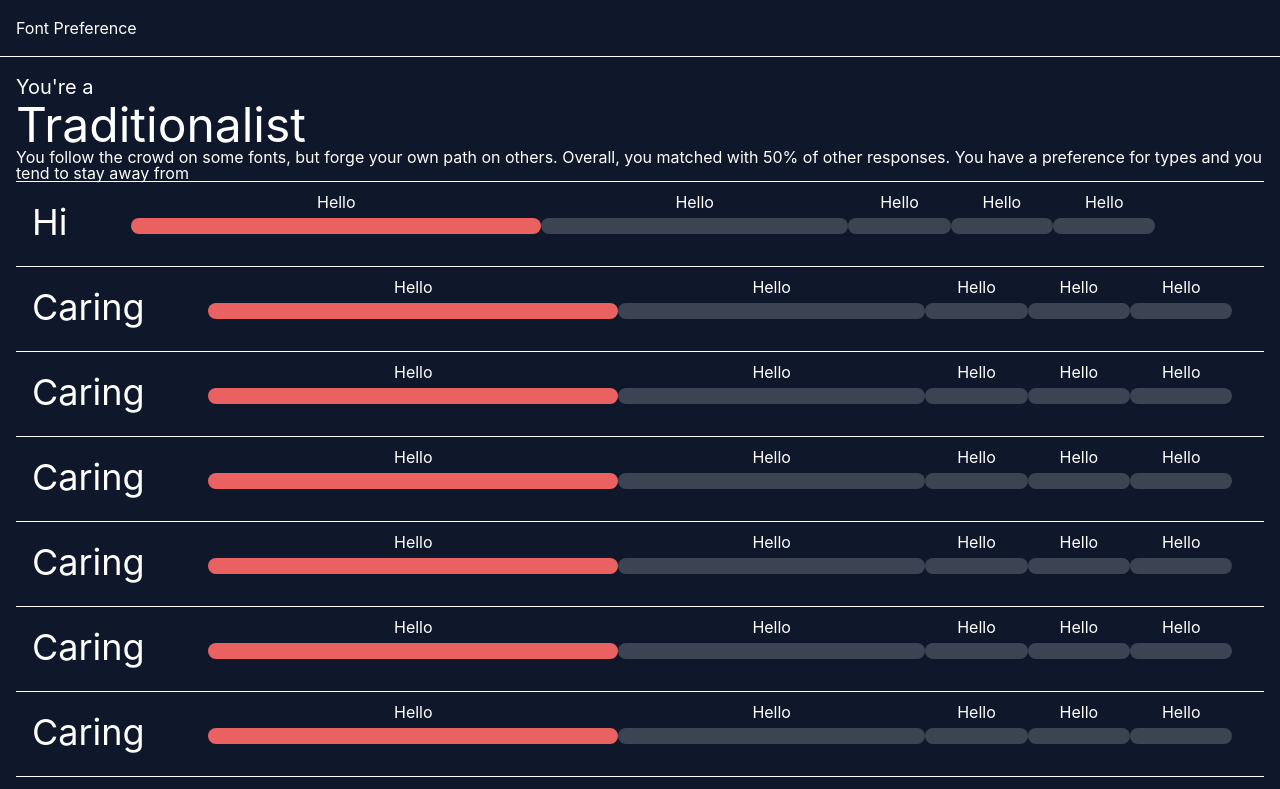
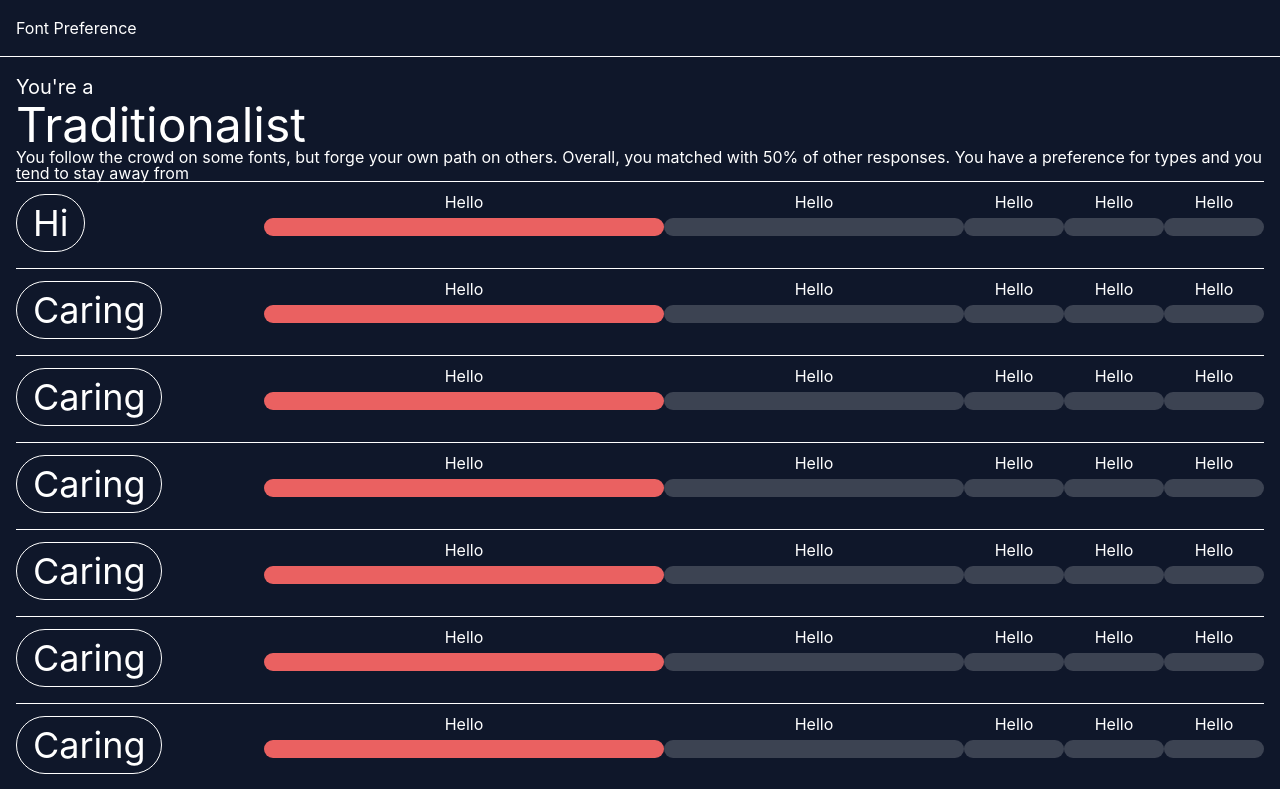
Before and after one commit to Computational-Creativity-Lab/Crowdsourcing-Font-Preferences, a Next.js app: page /datavis in a window 1280 px wide. Shown: the top 789 px of the page. Built offline with nearby package versions, Linux system fonts and the light colour scheme; a web font is replaced by a local one.

Commit message:
frontend improvements to data page

```diff
--- a/src/components/DataRow.js
+++ b/src/components/DataRow.js
@@ -1,34 +1,37 @@
 import React, { useState, useEffect } from "react";
 
-export default function DataRow( props) {
-
+export default function DataRow(props) {
   return (
     <>
       <hr class="border-solid border-white w-full"></hr>
-      <div class='flex gap-[48px] mb-4'>
+      <div class="flex justify-between mb-4">
         {/* descriptor */}
-          <h1 class='text-white text-4xl h-fit border-solid border-white rounded-full px-4 py-2 mt-3'>{props.descriptor}</h1>
+        <div class='min-w-[200px]'>
+          <h1 class="text-white text-4xl w-fit border border-solid border-white rounded-full px-4 py-2 mt-3">
+            {props.descriptor}
+          </h1>
+        </div>
         {/* chart */}
-          <div class='flex flex-row inline-block pt-3 w-[80vw]'>
-            <div class='flex flex-col w-[40%] '>
-              <p class='flex text-white justify-center pb-2'>Hello</p>
-              <div class='inline-block bg-[#EA6161] p-2 rounded-full border-solid border-[#ffffff00] hover:border-white'></div>
+        <div class="ml-12 flex flex-row inline-block pt-3 w-[80vw]">
+          <div class="flex flex-col w-[40%] ">
+            <p class="flex text-white justify-center pb-2">Hello</p>
+            <div class="inline-block bg-[#EA6161] p-2 rounded-full border-solid border-[#ffffff00] border hover:border-white"></div>
           </div>
-            <div class='flex flex-col w-[30%]'>
-              <p class='flex text-white justify-center pb-2'>Hello</p>
-              <div class='inline-block bg-[#ffffff30] p-2 rounded-full border-solid border-[#ffffff00] hover:border-white'></div>
+          <div class="flex flex-col w-[30%]">
+            <p class="flex text-white justify-center pb-2">Hello</p>
+            <div class="inline-block bg-[#ffffff30] p-2 rounded-full border-solid border-[#ffffff00] border hover:border-white"></div>
           </div>
-            <div class='flex flex-col w-[10%]'>
-              <p class='flex text-white justify-center pb-2'>Hello</p>
-              <div class='inline-block bg-[#ffffff30] p-2 rounded-full border-solid border-[#ffffff00] hover:border-white'></div>
+          <div class="flex flex-col w-[10%]">
+            <p class="flex text-white justify-center pb-2">Hello</p>
+            <div class="inline-block bg-[#ffffff30] p-2 rounded-full border-solid border-[#ffffff00] border hover:border-white"></div>
           </div>
-            <div class='flex flex-col w-[10%]'>
-              <p class='flex text-white justify-center pb-2'>Hello</p>
-              <div class='inline-block bg-[#ffffff30] p-2 rounded-full border-solid border-[#ffffff00] hover:border-white'></div>
+          <div class="flex flex-col w-[10%]">
+            <p class="flex text-white justify-center pb-2">Hello</p>
+            <div class="inline-block bg-[#ffffff30] p-2 rounded-full border-solid border-[#ffffff00] border hover:border-white"></div>
           </div>
-            <div class='flex flex-col w-[10%]'>
-              <p class='flex text-white justify-center pb-2'>Hello</p>
-              <div class='inline-block bg-[#ffffff30] p-2 rounded-full border-solid border-[#ffffff00] hover:border-white'></div>
+          <div class="flex flex-col w-[10%]">
+            <p class="flex text-white justify-center pb-2">Hello</p>
+            <div class="inline-block bg-[#ffffff30] p-2 rounded-full border-solid border-[#ffffff00] border hover:border-white"></div>
           </div>
         </div>
       </div>
```
Also changed, not shown: 2 other files (tests, documents, lock files or other folders). Lines whose indentation alone changed are shown as unchanged.
